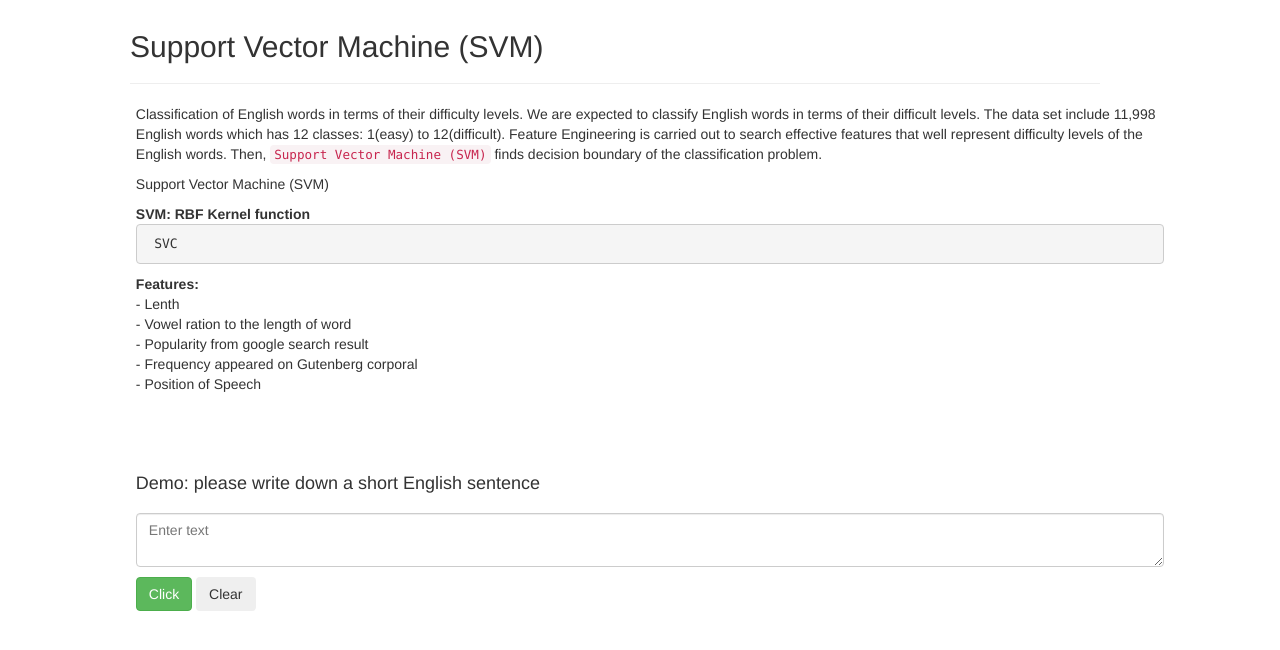
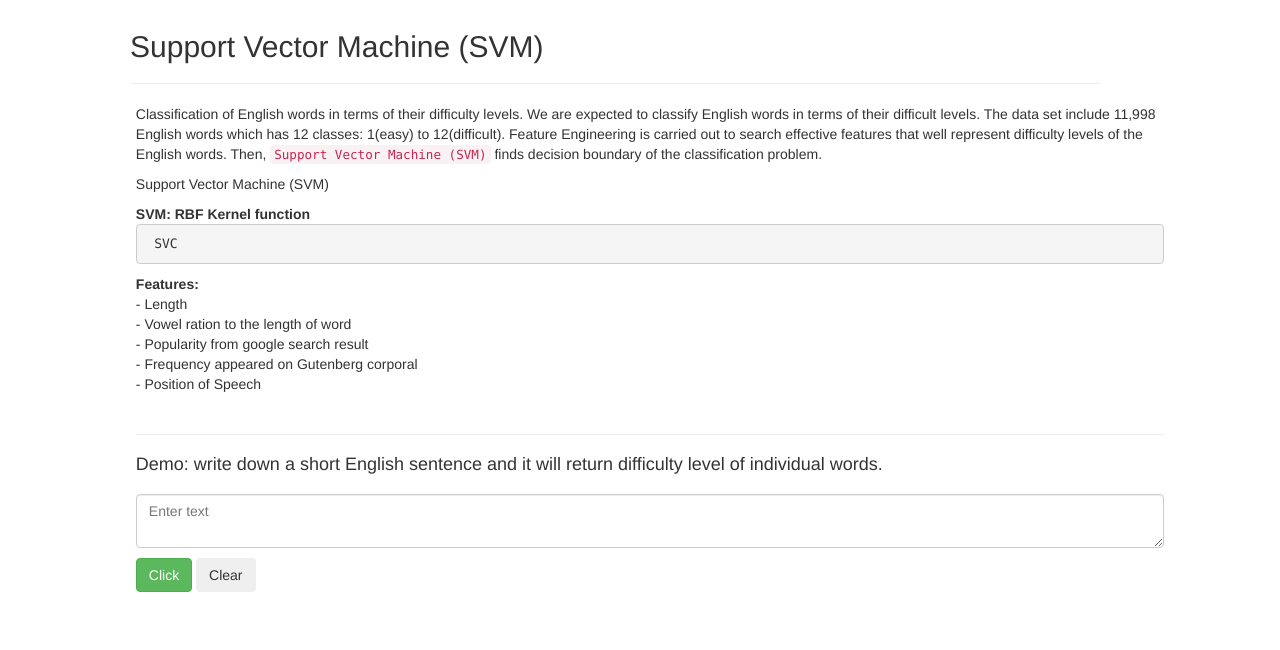
Before and after one commit to suyongeum/PML, a Django app: page /svm/ in a window 1280 px wide. Shown: the top 650 px of the page. Run offline with Django 3.2, Linux system fonts and the light colour scheme; parts of the project's set-up code (start-up, migrations or seed data) failed here and were passed over; some libraries are stand-ins or nearby versions.

Commit message:
Difficulty level Demo completion

```diff
--- a/SVM/templates/SVM/svm.html
+++ b/SVM/templates/SVM/svm.html
@@ -4,12 +4,10 @@
 
 {% block content %}
 
-        <section class="section-main">
+    <section class="section-main">
         <div class="container-fluid">
             <div class="row">
-                <div class="col-md-1">
-
-                </div>
+                <div class="col-md-1"></div>
                 <div class="col-md-10">
                     <p>
                         Classification of English words in terms of their difficulty levels. We are expected to classify English words
@@ -24,29 +22,21 @@
                         <dt>SVM: RBF Kernel function </dt>
                             <dd><pre> SVC</pre></dd>
                         <dt>Features: </dt>
-                            <dd>- Lenth</dd>
+                            <dd>- Length</dd>
                             <dd>- Vowel ration to the length of word</dd>
                             <dd>- Popularity from google search result</dd>
                             <dd>- Frequency appeared on Gutenberg corporal</dd>
                             <dd>- Position of Speech</dd>
                     </dl>
                 </div>
-                <div class="col-md-1">
-
-                </div>
+                <div class="col-md-1"></div>
             </div>
-        </div>
-    </section>
-
-
-   <section class="section-demo">
-        <div class="container-fluid">
             <div class="row">
                 <div class="col-md-1"></div>
                 <div class="col-md-10">
+                    <hr>
                      <dl>
-                        <dt><h4>Demo: please write down a short English sentence</h4></dt>
-{#                            <dd>- Lenth</dd>#}
+                        <dt><h4>Demo: write down a short English sentence and it will return difficulty level of individual words.</h4></dt>
                     </dl>
                 </div>
                 <div class="col-md-1"></div>
@@ -69,7 +59,6 @@
                 </div>
                 <div class="col-md-1"></div>
             </div>
-
             <div class="row">
                 <div class="col-md-1"></div>
                     <div class="col-md-10">
@@ -78,7 +67,6 @@
                     </div>
                 <div class="col-md-1"></div>
             </div>
-
         </div>
     </section>
 
@@ -88,7 +76,6 @@
                 <div clss="col-md-1"></div>
                 <div clss="col-md-10">
                     <div id="pca_plot" class="result-text-block">
-
                     </div>
                 </div>
                 <div clss="col-md-1"></div>
--- a/SVM/views.py
+++ b/SVM/views.py
@@ -33,12 +33,15 @@ def check(request):
     lemmas = lemmatiser.lemmatise_sentence(text)
     print(lemmas)
 
+    lemmas_ = list(set(lemmas))
+    print(lemmas_)
+
     ########################################################################
     # 3. Get rid of special character
     # 4. Difficulty level check from DB
     found = []
     not_found = []
-    for word in lemmas:
+    for word in lemmas_:
         # DB check
         obj = Word.objects.filter(word=word)
         if obj.count() == 0:
@@ -70,6 +73,10 @@ def check(request):
 
         word = item[0]
         difficulty = item[1]
+
+        print("------------------------------------------------")
+        print("Not found word:", word)
+        print("------------------------------------------------")
 
         # feature extraction
         start = time.clock()
@@ -105,5 +112,6 @@ def check(request):
     # if not found and not_found_:
     #     pass
     # else:
+
     response = {'not_found': not_found_, 'found': found}
     return JsonResponse(response)
--- a/assets/svm.js
+++ b/assets/svm.js
@@ -38,20 +38,29 @@ $(function () {
     function setResult(value) {
         //resultBlock.removeClass('placeholder');
 
-        var html = '<dl><dt>Difficulty level found from DB</dt>';
+        var html = '<dl><dt>Fixed difficulty level</dt><dd>';
         console.log(value.found);
         for (var i=0; i<value.found.length; i++) {
-            html += '<dd>' + value.found[i][0] + ' ' + value.found[i][1] + '</dd>';
+            if (i===0) {
+                html +=  value.found[i][0] + '(' + value.found[i][1] + ')';
+            } else {
+                html +=  ', ' + value.found[i][0] + '(' + value.found[i][1] + ')';
+            }
         }
+        html += '</dd>';
 
         console.log(html);
 
-        html += '<dt>Difficulty level inferred from SVM</dt>';
+        html += '<dt>Estimated difficulty level</dt><dd>';
         console.log(value.not_found);
-        for (var i=0; i<value.not_found.length; i++) {
-            html += '<dd>' + value.not_found[i][0] + ' ' + value.not_found[i][1] + '</dd>';
+        for (i=0; i<value.not_found.length; i++) {
+            if (i===0) {
+                html +=  value.not_found[i][0] + '(' + value.not_found[i][1] + ')';
+            } else {
+                html +=  ', ' + value.not_found[i][0] + '(' + value.not_found[i][1] + ')';
+            }
         }
-        html += '</dl>'
+        html += '</dd></dl>';
 
         resultBlock.html(html);
     }
```
Also changed, not shown: 2 other files.
